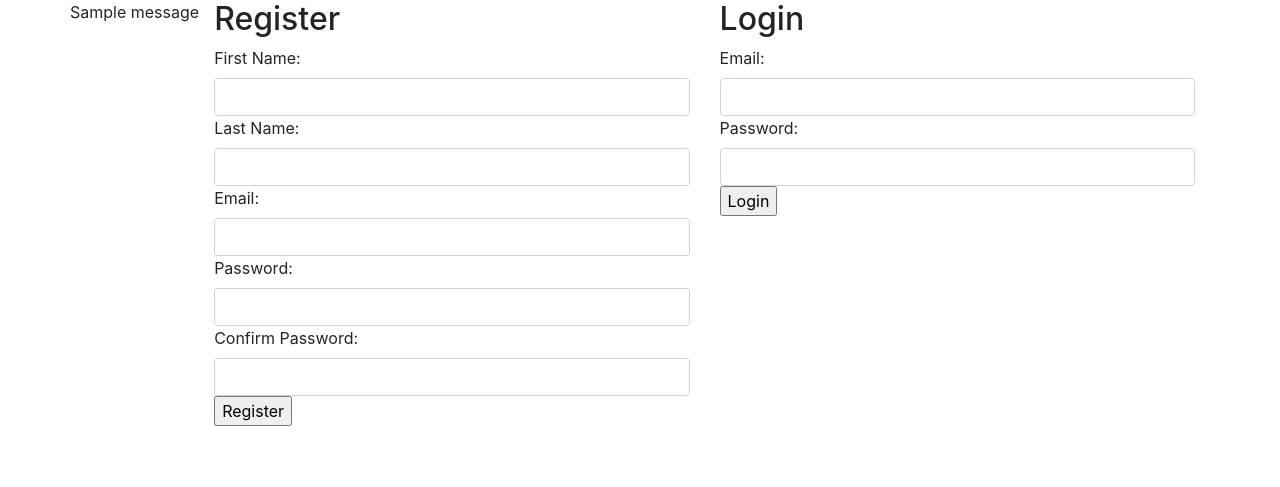
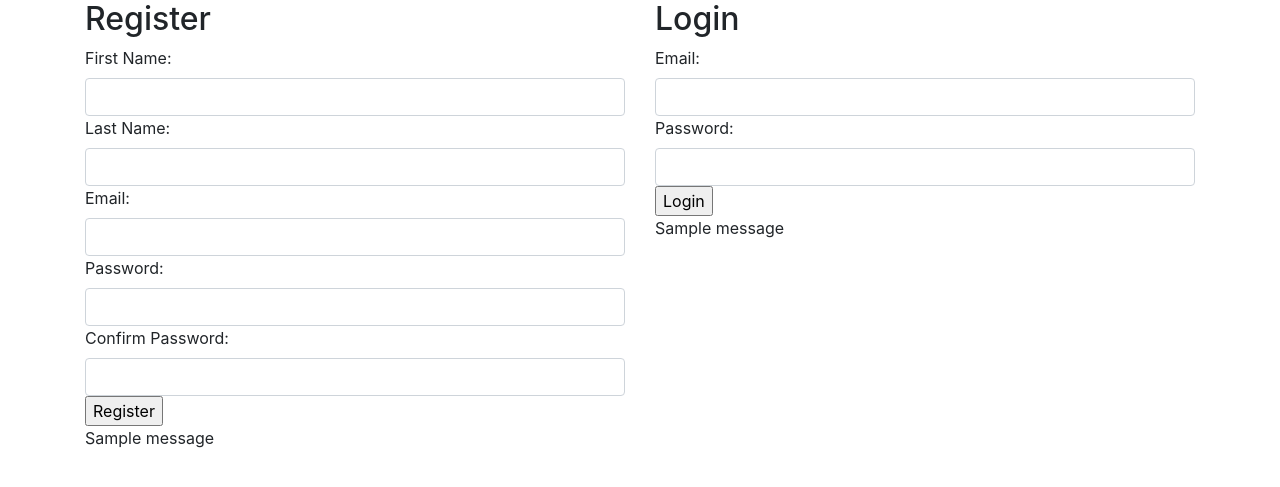
Before and after one commit to Kquach12/login_and_registration, a Flask app: page / in a window 1280 px wide. Shown: the top 487 px of the page. Run offline with Flask 2, Linux system fonts and the light colour scheme; tables that the repository leaves empty or names only in its code hold one stand-in row (values such as "Sample post"); one stand-in notice (Sample message) is shown; some libraries are stand-ins or nearby versions.

Commit message:
Fix flash messages

```diff
--- a/flask_app/templates/login.html
+++ b/flask_app/templates/login.html
@@ -10,13 +10,6 @@
 <body>
     <div class="container">
         <div class="row">
-            {% with messages = get_flashed_messages() %}     <!-- declare a variable called messages -->
-                {% if messages %}                            <!-- check if there are any messages -->
-                    {% for message in messages %}            <!-- loop through the messages -->
-                        <p>{{message}}</p>                   <!-- display each message in a paragraph tag -->
-                    {% endfor %}
-                {% endif %}
-            {% endwith %}
             <div class="col form-group">
                 <h2>Register</h2>
                 <form action="/register" method="POST">
@@ -32,7 +25,15 @@
                     <input type="password" name="confirm_password" class="form-control">
                     <input type="submit" value = "Register">
                 </form>
+                {% with messages = get_flashed_messages(category_filter = ['register']) %}     <!-- declare a variable called messages -->
+                    {% if messages %}                            <!-- check if there are any messages -->
+                        {% for message in messages %}            <!-- loop through the messages -->
+                            <p>{{message}}</p>                   <!-- display each message in a paragraph tag -->
+                        {% endfor %}
+                    {% endif %}
+                {% endwith %}
             </div>
+
             <div class="col">
                 <h2>Login</h2>
                 <form action="/login" method="POST">
@@ -42,6 +43,13 @@
                     <input type="password" name="password" class="form-control">
                     <input type="submit" value = "Login">
                 </form>
+                {% with messages = get_flashed_messages(category_filter = ['login']) %}     <!-- declare a variable called messages -->
+                    {% if messages %}                            <!-- check if there are any messages -->
+                        {% for message in messages %}            <!-- loop through the messages -->
+                            <p>{{message}}</p>                   <!-- display each message in a paragraph tag -->
+                        {% endfor %}
+                    {% endif %}
+                {% endwith %}
             </div>
         </div>
     </div>
```
